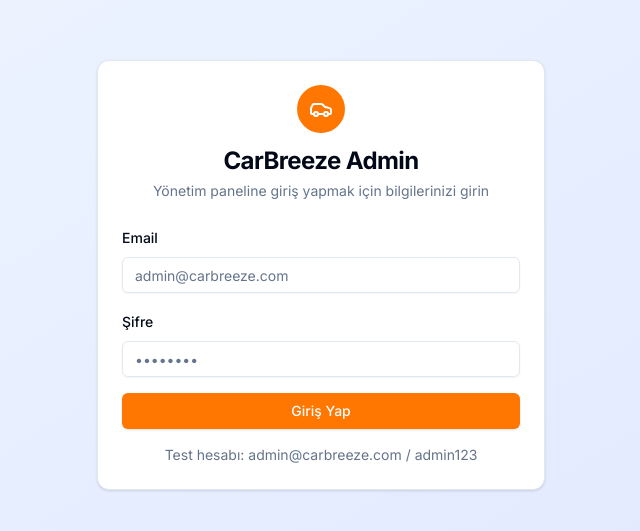
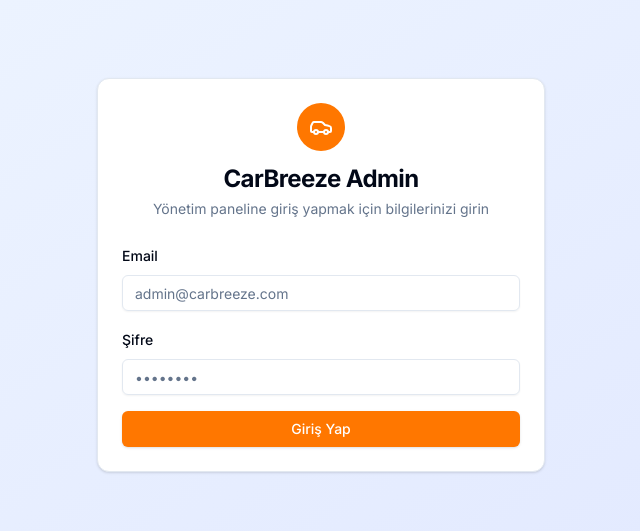
Before and after one commit to sinanzenbil-lgtm/zenbil, a Next.js app: page /admin/giris in a window 1280 px wide. Shown: the part 125-656 px from the top of the page, without its empty margins (319-959 px from the left). Built offline with nearby package versions, Linux system fonts and the light colour scheme; no server answers.

Commit message:
Remove test credentials from login page

```diff
--- a/app/admin/giris/page.tsx
+++ b/app/admin/giris/page.tsx
@@ -115,9 +115,6 @@ export default function LoginPage() {
               {isLoading ? "Giriş yapılıyor..." : "Giriş Yap"}
             </Button>
           </form>
-          <div className="mt-4 text-center text-sm text-muted-foreground">
-            <p>Test hesabı: admin@carbreeze.com / admin123</p>
-          </div>
         </CardContent>
       </Card>
     </div>
```
